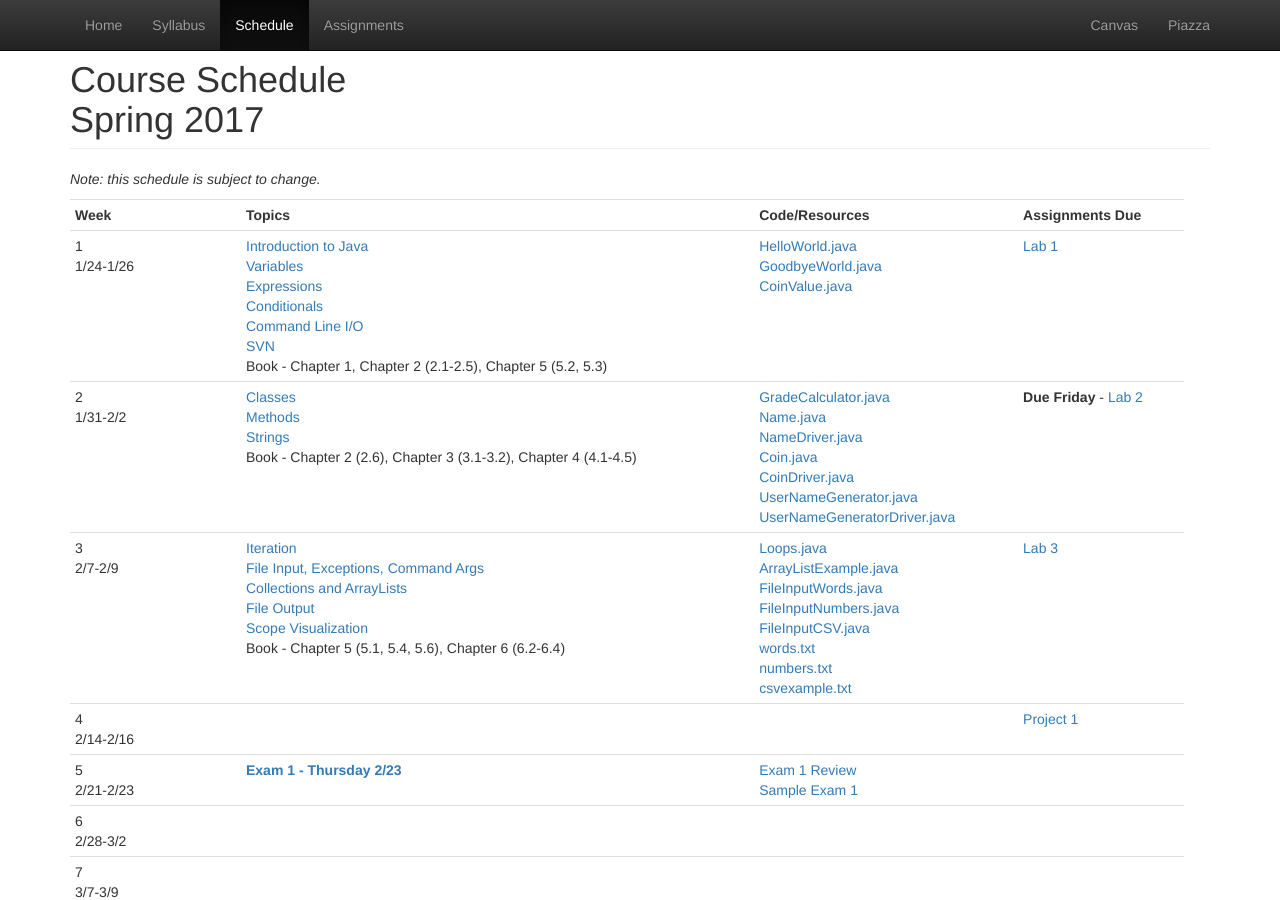
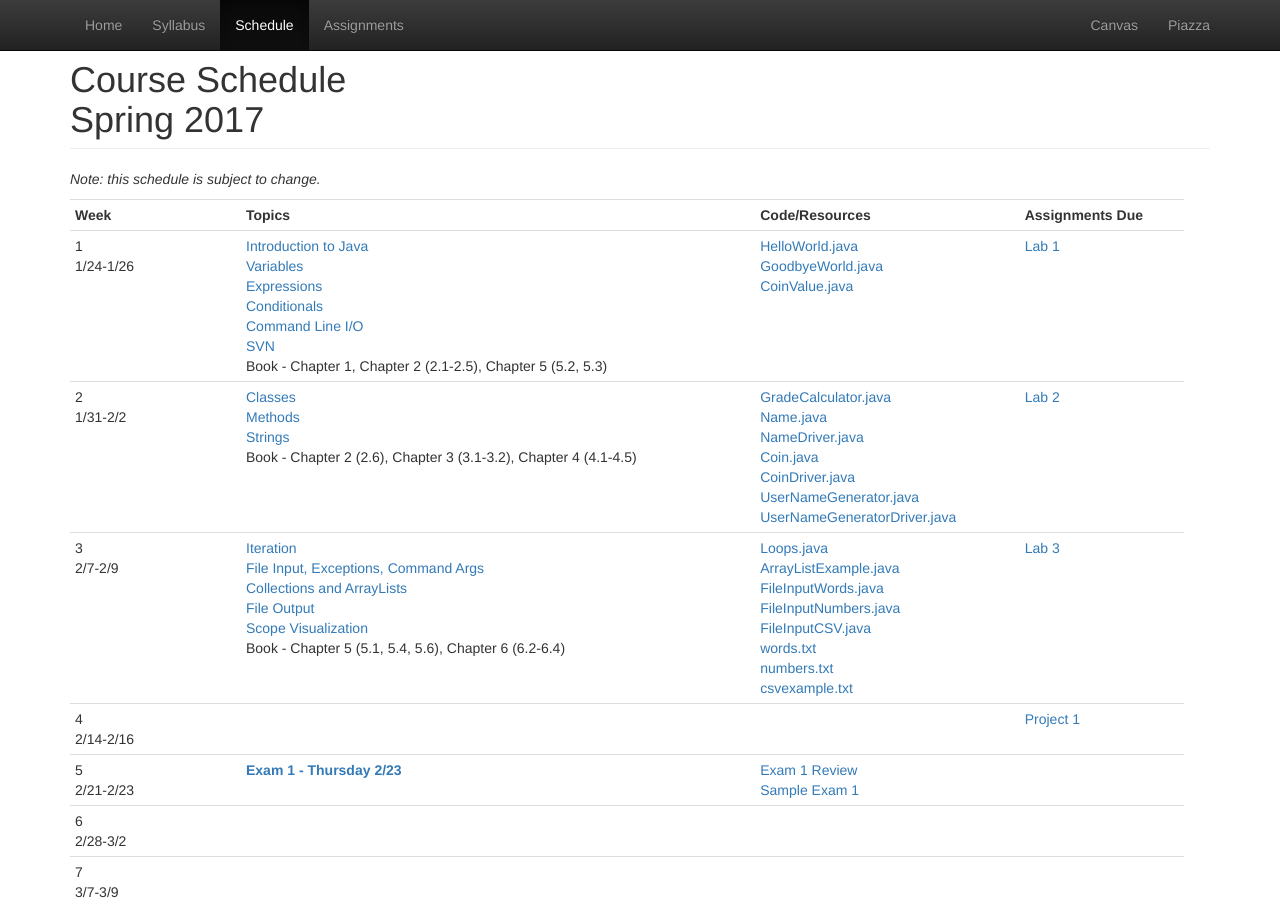
Before and after one commit to CS514-F17/cs514-f17.github.io, a Jekyll site: the page built from schedule.html, in a window 1280 px wide and 900 px high. Built offline with Jekyll 4.4.1, drawn with Linux system fonts in a browser that asks for light colours.

Commit message:
remove strong for lab 2

```diff
--- a/schedule.html
+++ b/schedule.html
@@ -52,7 +52,7 @@
 				<a href="https://github.com/CS112-S17/code/blob/master/UserNameGenerator.java">UserNameGenerator.java</a><br/>
 				<a href="https://github.com/CS112-S17/code/blob/master/UserNameGeneratorDriver.java">UserNameGeneratorDriver.java</a><br/>
 			</td>
-			<td><strong>Due Friday</strong> - <a href="https://github.com/CS112-S17/labs/blob/master/lab2.md">Lab 2</a></td>
+			<td><a href="https://github.com/CS112-S17/labs/blob/master/lab2.md">Lab 2</a></td>
 		</tr>
 		<tr>
 			<td>3<br/>2/7-2/9</td>
```
